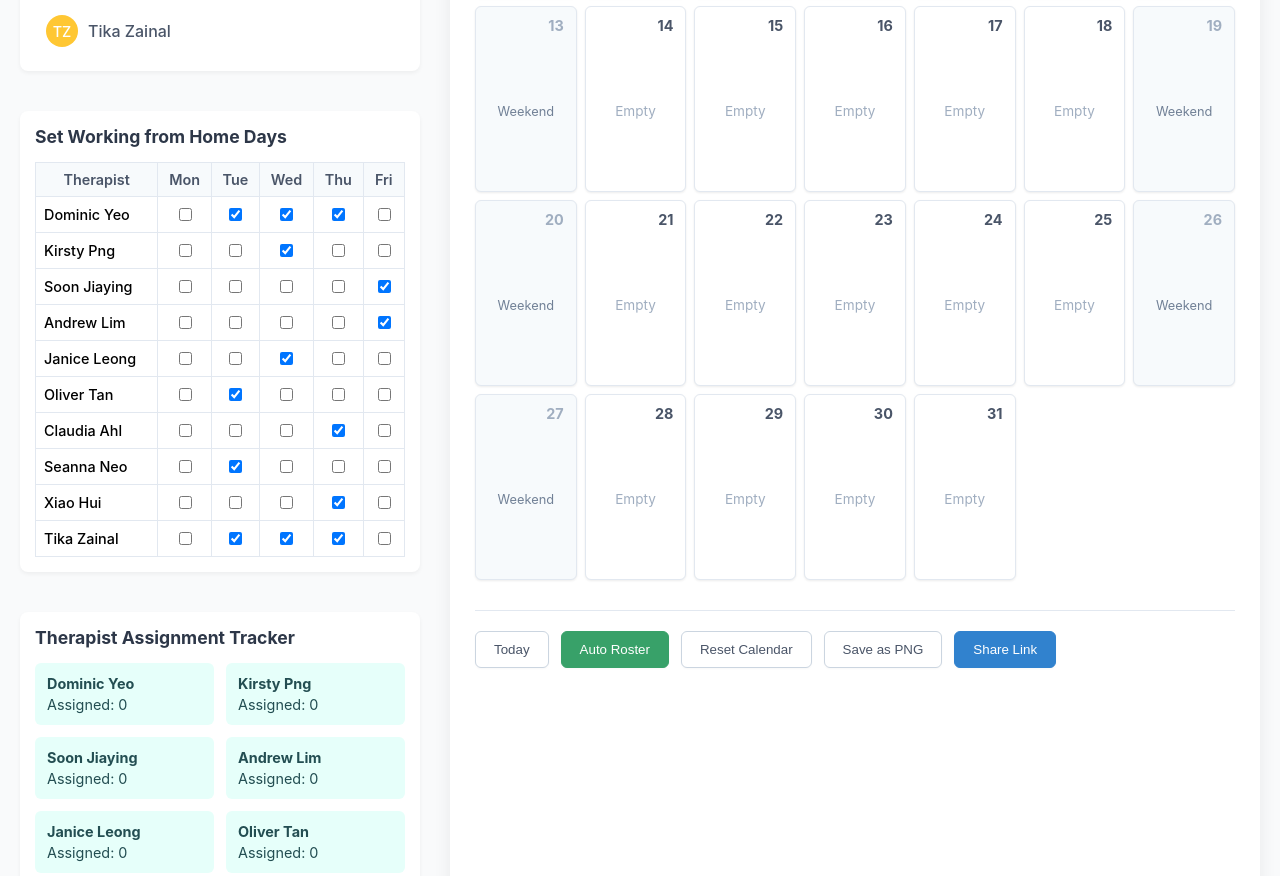
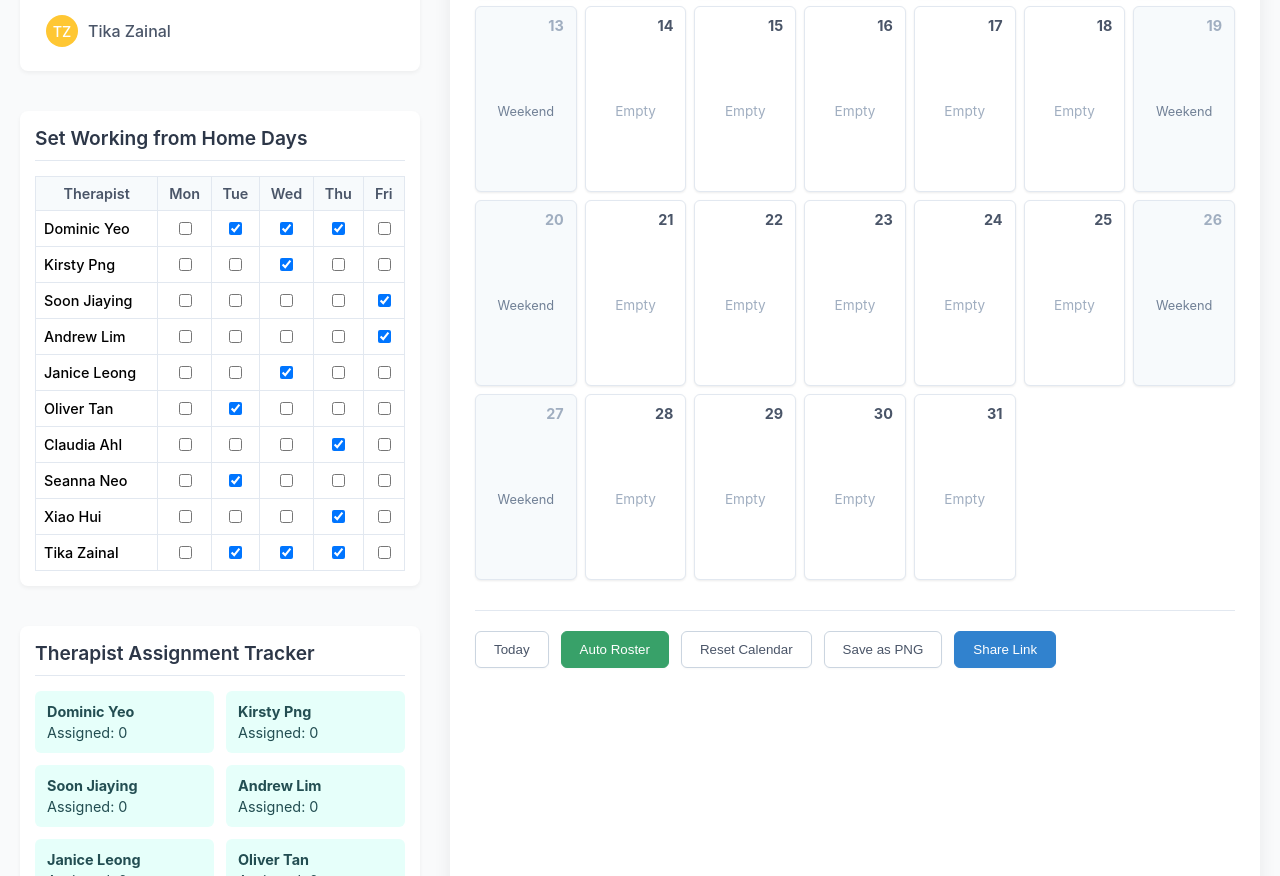
Before and after one commit to jxhnthan/hwb-crisis-rostering, a React (Create React App) app: page / in a window 1280 px wide. Shown: the part 611-1487 px from the top of the page. Built offline with nearby package versions, Linux system fonts and the light colour scheme.

Commit message:
Update App.js

```diff
--- a/src/App.js
+++ b/src/App.js
@@ -811,6 +811,18 @@ const App = () => {
   const tableCellStyle = { border: '1px solid #E2E8F0', padding: '8px', textAlign: 'center' };
   const tableHeaderStyle = { ...tableCellStyle, backgroundColor: '#F7FAFC', fontWeight: '600', color: '#4A5568' };
 
+  // Common style for section headings (h2 and h3)
+  const sectionHeadingStyle = {
+    marginTop: 0,
+    marginBottom: '15px',
+    color: '#2D3748',
+    fontSize: '1.2rem', // Made consistent with "Therapists" heading
+    fontWeight: '600',
+    paddingBottom: '10px',
+    borderBottom: '1px solid #E2E8F0'
+  };
+
+
   return (
     <DndProvider backend={HTML5Backend}>
       <div style={{
@@ -833,15 +845,7 @@ const App = () => {
             gap: '20px'
           }}>
             <div style={cardStyle}>
-              <h2 style={{
-                marginTop: 0,
-                marginBottom: '15px',
-                color: '#2D3748', // Softer color than #1A202C
-                fontSize: '1.2rem', // Slightly smaller font size
-                fontWeight: '600', // Still bold, but not too heavy
-                paddingBottom: '10px', // Space for the border
-                borderBottom: '1px solid #E2E8F0' // Subtle separator
-              }}>
+              <h2 style={sectionHeadingStyle}> {/* Applied consistent style */}
                 Therapists
               </h2>
               {/* Flex wrap container for therapists with a defined gap */}
@@ -853,7 +857,9 @@ const App = () => {
             </div>
 
             <div style={cardStyle}>
-              <h3 style={{ marginTop: 0, marginBottom: '15px', color: '#2D3748', fontSize: '1.1rem' }}>Set Working from Home Days</h3>
+              <h3 style={sectionHeadingStyle}> {/* Applied consistent style */}
+                Set Working from Home Days
+              </h3>
               <table style={{ borderCollapse: 'collapse', width: '100%', fontSize: '0.9rem' }}>
                 <thead>
                   <tr>
@@ -892,7 +898,9 @@ const App = () => {
             </div>
 
             <div style={cardStyle}>
-              <h3 style={{ marginTop: 0, marginBottom: '15px', color: '#2D3748', fontSize: '1.1rem' }}>Therapist Assignment Tracker</h3>
+              <h3 style={sectionHeadingStyle}> {/* Applied consistent style */}
+                Therapist Assignment Tracker
+              </h3>
               <div style={{
                 display: 'grid',
                 gridTemplateColumns: 'repeat(auto-fit, minmax(150px, 1fr))',
```
